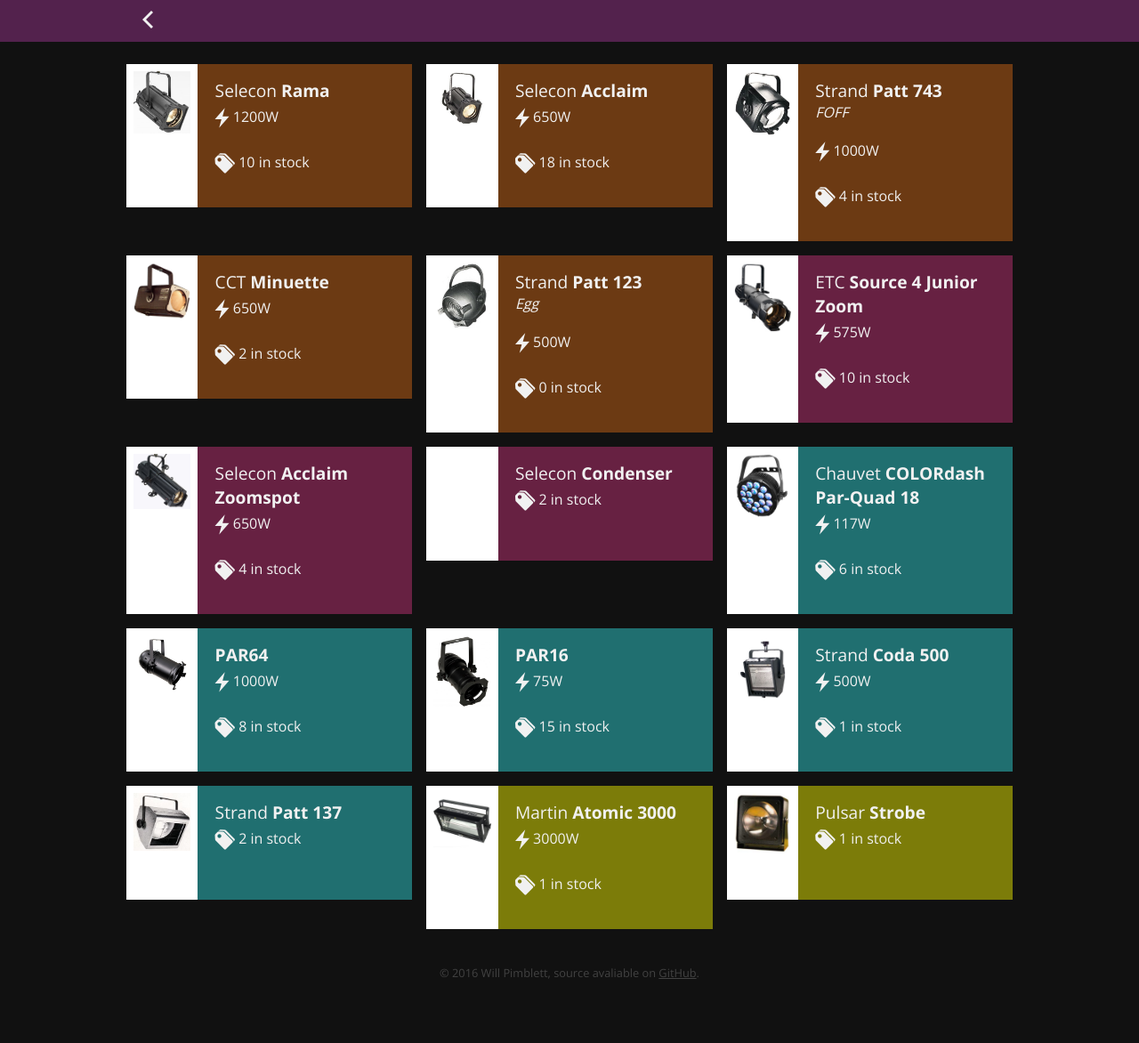
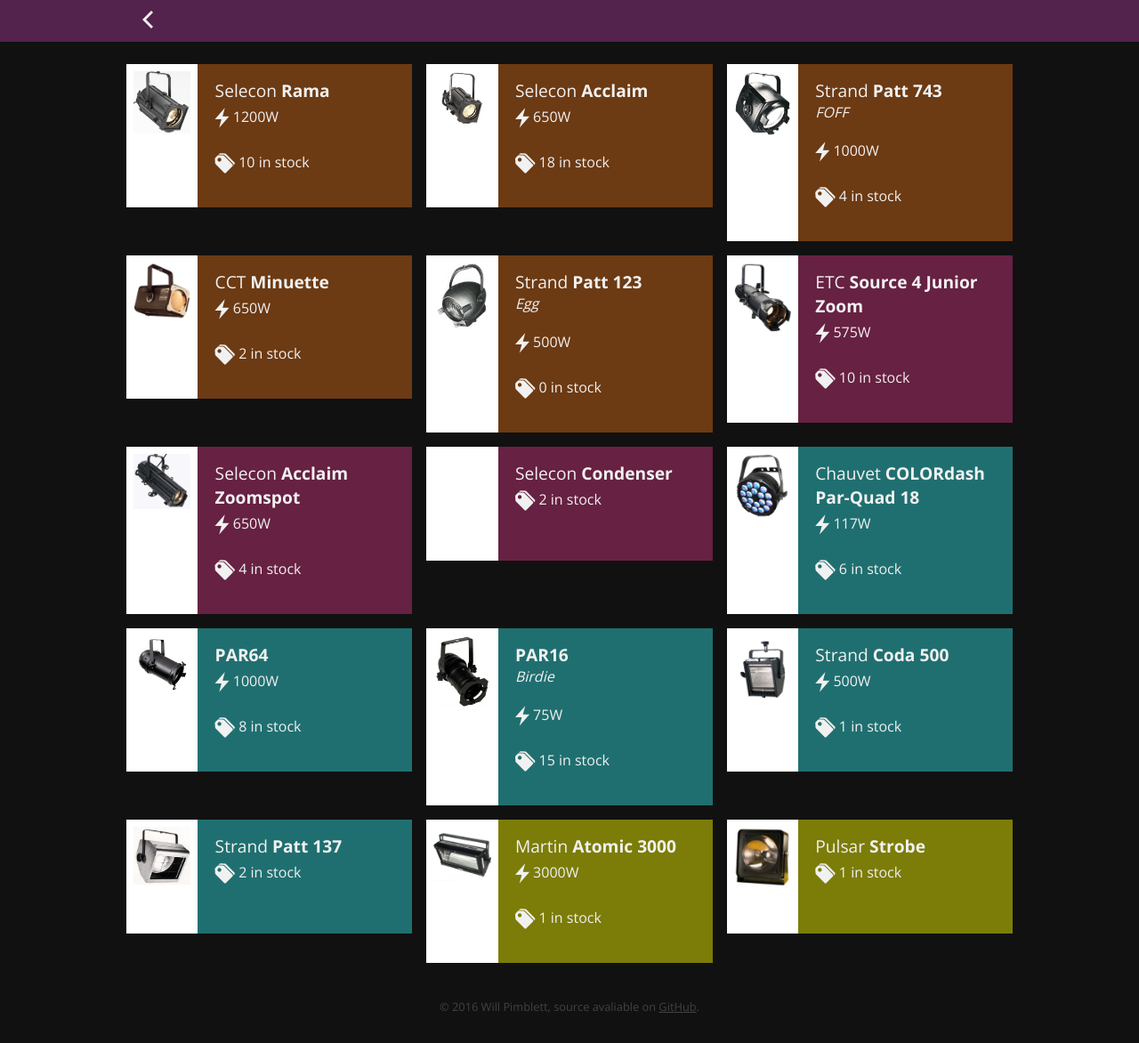
Before and after one commit to newtheatre/lx, a Jekyll site: the page built from lanterns.html, in a window 1280 px wide and 1172 px high. Shown: the whole window at 89% size. Built offline with Jekyll 4.4.1, drawn with Linux system fonts in a browser that asks for light colours.

Commit message:
Add birdie nickname

```diff
--- a/_data/lanterns.yml
+++ b/_data/lanterns.yml
@@ -110,7 +110,7 @@
     broken: 0
 
 - lantern:
-  make:
+  nickname: Birdie
   model: PAR16
   type: Flood
   power: 75
```
